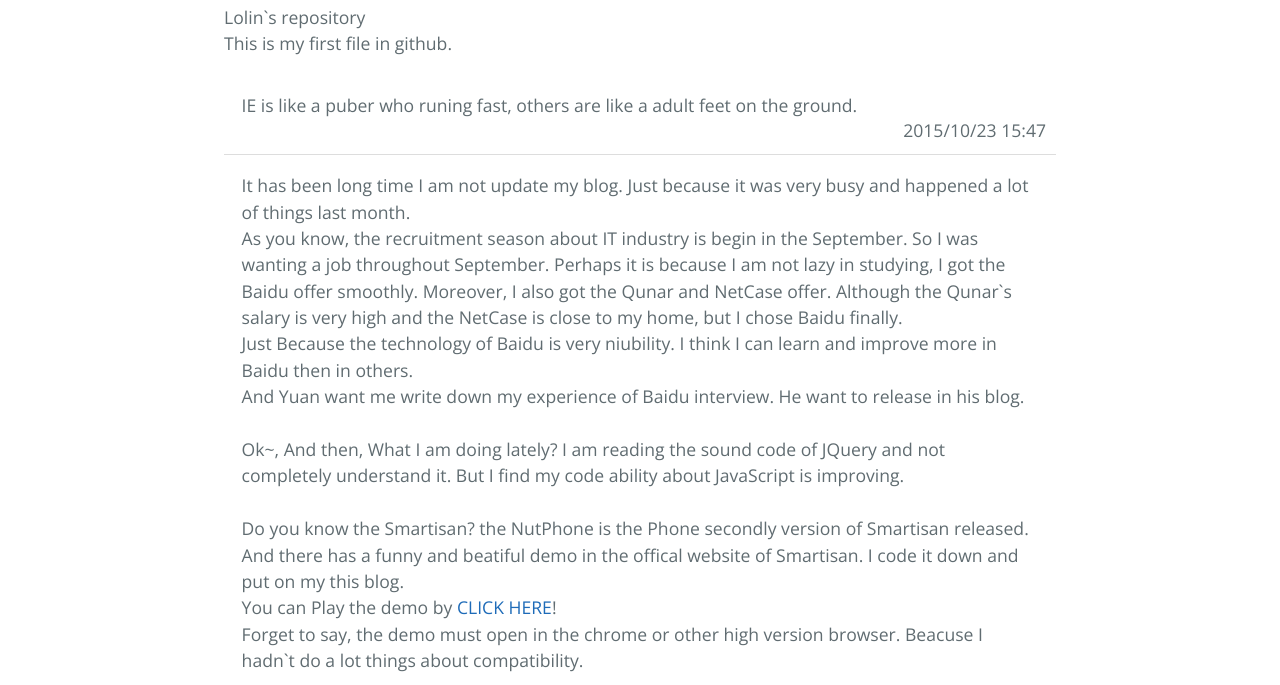
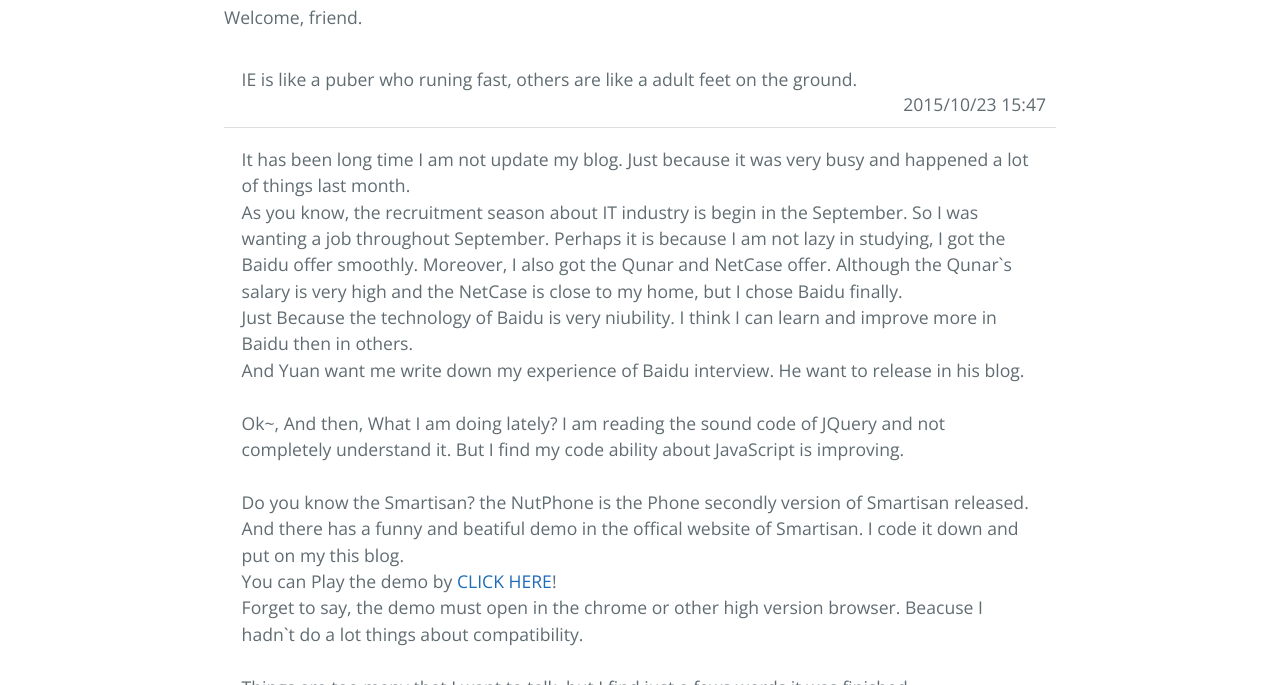
Before and after one commit to Loliner/loliner.github.io, a plain HTML site: page index.html in a window 1280 px wide. Shown: the part 415-1100 px from the top of the page. Drawn offline with nearby package versions, Linux system fonts and the light colour scheme.

Commit message:
Just test a commit in my blog.

```diff
--- a/index.html
+++ b/index.html
@@ -24,8 +24,9 @@
     <h1><a id="lolinergithubio" class="anchor" href="#lolinergithubio" aria-hidden="true"><span
             class="octicon octicon-link"></span></a>loliner.github.io</h1>
 
-    <p>Lolin`s repository<br/>
-        This is my first file in github.</p>
+    <p>
+        Welcome, friend.
+    </p>
     <article>
         <div class="par">
             <p>
```
